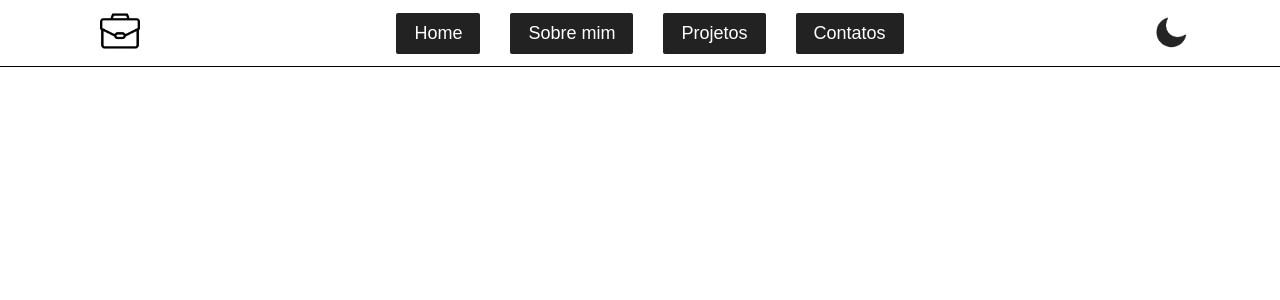
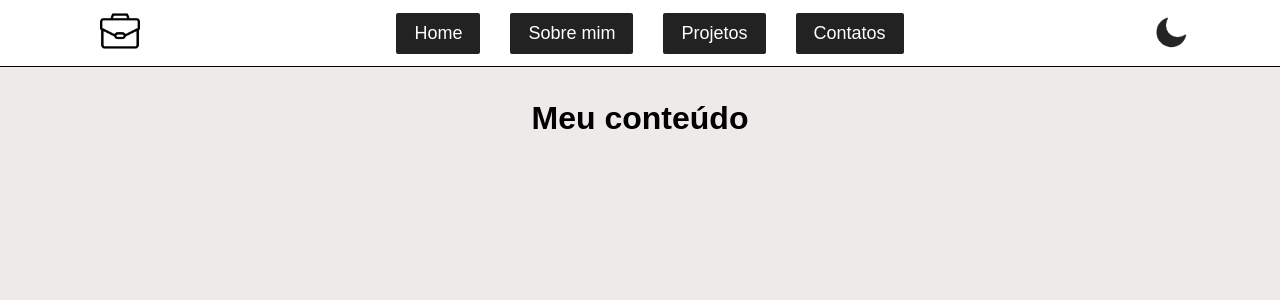
Before and after one commit to LucasYohan/portifolio, a React (Vite) app: page / in a window 1280 px wide. Shown: the top 300 px of the page. Built offline with nearby package versions, Linux system fonts and the light colour scheme.

Commit message:
criacao da base

```diff
--- a/src/App.css
+++ b/src/App.css
@@ -0,0 +1,28 @@
+body {
+  margin: 0;
+  padding: 0;
+  background: #eeeaea;
+}
+
+body.dark {
+  background: #221f1f;
+  color: #fff;
+}
+
+.container {
+  width: 100%;
+  min-height: 100vh;
+  background: #eeeaea;
+  transition: 0.5s;
+}
+
+.container.dark {
+  background: #221f1f;
+  color: #fff;
+}
+
+.content {
+  margin-top: 100px;
+  display: flex;
+  justify-content: center;
+}
--- a/src/App.jsx
+++ b/src/App.jsx
@@ -8,11 +8,15 @@ function App() {
 
   useEffect(() => {
     localStorage.setItem("current_theme", theme);
+    document.body.className = theme;
   }, [theme]);
 
   return (
     <div className={`container ${theme}`}>
       <Navbar theme={theme} setTheme={setTheme} />
+      <main className="content">
+        <h1>Meu conteúdo</h1>
+      </main>
     </div>
   );
 }
--- a/src/components/Navbar.css
+++ b/src/components/Navbar.css
@@ -6,14 +6,28 @@
   justify-content: space-between;
   background: #fff;
   padding: 15px 7%;
-  transition: 0.5s;
+  transition: transform 0.4s ease-in-out;
   border-bottom: 1px solid #000;
+  position: fixed;
+  top: 0;
+  left: 0;
+  z-index: 1000;
 }
 
-.dark .navbar {
+.navbar.hidden {
+  transform: translateY(-100%);
+}
+
+.navbar.dark {
   background: #000;
   color: #fff;
   border-bottom: 2px solid #fff;
+}
+
+.navbar.light {
+  background: #fff;
+  color: #000;
+  border-bottom: 1px solid #000;
 }
 
 ul {
--- a/src/components/Navbar.jsx
+++ b/src/components/Navbar.jsx
@@ -3,14 +3,35 @@ import logo_light from "../assets/night.png";
 import logo_dark from "../assets/day.png";
 import image_light from "../assets/image_light.png";
 import image_dark from "../assets/image_dark.png";
+import { useEffect, useState } from "react";
 
 function Navbar({ theme, setTheme }) {
+  const [hidden, setHidden] = useState(false);
+  const [lastScroll, setLastScroll] = useState(0);
+
   const bright_mode = () => {
     theme === "light" ? setTheme("dark") : setTheme("light");
   };
 
+  useEffect(() => {
+    const handleScroll = () => {
+      const currentScroll = window.scrollY;
+
+      if (currentScroll > lastScroll && currentScroll > 50) {
+        setHidden(true);
+      } else {
+        setHidden(false);
+      }
+      setLastScroll(currentScroll);
+    };
+
+    window.addEventListener("scroll", handleScroll);
+
+    return () => window.removeEventListener("scroll", handleScroll);
+  }, [lastScroll]);
+
   return (
-    <div className={`navbar ${theme}`}>
+    <div className={`navbar ${theme} ${hidden ? "hidden" : ""}`}>
       <div className="image">
         <img
           src={theme === "light" ? image_light : image_dark}
--- a/src/index.css
+++ b/src/index.css
@@ -4,14 +4,3 @@
     box-sizing: border-box;
     font-family: sans-serif;
   }
-
-  .container {
-    width: 100vw;
-    min-height: 100vh;
-    background: #fff;
-    transition: 0.5s;
-  }
-
-  .container.dark {
-    background: #222;
-  }
```
